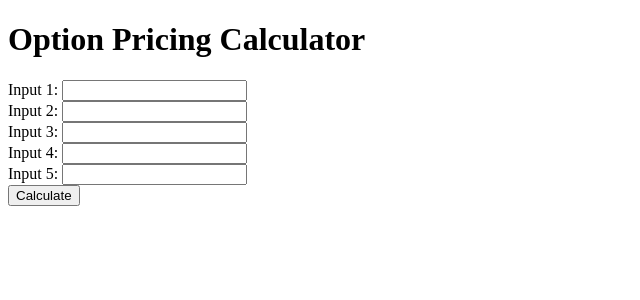
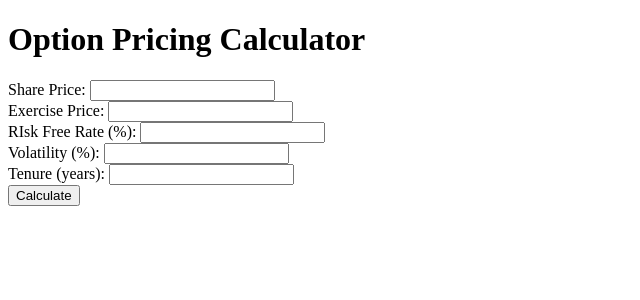
Before and after one commit to Warrben/OptionPricingApp, a Flask app: page / in a window 1280 px wide. Shown: the top 300 px of the page, without its empty margins (0-640 px from the left). Run offline with Flask 3, Linux system fonts and the light colour scheme.

Commit message:
with names of input

```diff
--- a/app.py
+++ b/app.py
@@ -9,25 +9,25 @@ db = SQLAlchemy(app)
 
 class OptionData(db.Model):
     id = db.Column(db.Integer, primary_key=True)
-    input_1 = db.Column(db.Float, nullable=False)
-    input_2 = db.Column(db.Float, nullable=False)
-    input_3 = db.Column(db.Float, nullable=False)
-    input_4 = db.Column(db.Float, nullable=False)
-    input_5 = db.Column(db.Float, nullable=False)
+    share_price = db.Column(db.Float, nullable=False)
+    exercise_PRICE = db.Column(db.Float, nullable=False)
+    risk_free_rate = db.Column(db.Float, nullable=False)
+    volatility = db.Column(db.Float, nullable=False)
+    tenure = db.Column(db.Float, nullable=False)
     call_price = db.Column(db.Float)
     put_price = db.Column(db.Float)
 
-    def __init__(self, input_1, input_2, input_3, input_4, input_5, call_price, put_price):
-        self.input_1 = input_1
-        self.input_2 = input_2
-        self.input_3 = input_3
-        self.input_4 = input_4
-        self.input_5 = input_5
+    def __init__(self, share_price, exercise_PRICE, risk_free_rate, volatility, tenure, call_price, put_price):
+        self.share_price = share_price
+        self.exercise_PRICE = exercise_PRICE
+        self.risk_free_rate = risk_free_rate
+        self.volatility = volatility
+        self.tenure = tenure
         self.call_price = call_price
         self.put_price = put_price
 
     def __repr__(self):
-        return f"OptionData(id={self.id}, input_1={self.input_1}, input_2={self.input_2}, input_3={self.input_3}, input_4={self.input_4}, input_5={self.input_5}, call_price={self.call_price}, put_price={self.put_price})"
+        return f"OptionData(id={self.id}, share_price={self.share_price}, exercise_PRICE={self.exercise_PRICE}, risk_free_rate={self.risk_free_rate}, volatility={self.volatility}, tenure={self.tenure}, call_price={self.call_price}, put_price={self.put_price})"
 
 @app.route('/')
 def index():
@@ -35,23 +35,23 @@ def index():
 
 @app.route('/calculate', methods=['POST'])
 def calculate():
-    input_1 = float(request.form.get('input_1'))
-    input_2 = float(request.form.get('input_2'))
-    input_3 = float(request.form.get('input_3'))
-    input_4 = float(request.form.get('input_4'))
-    input_5 = float(request.form.get('input_5'))
+    share_price = float(request.form.get('share_price'))
+    exercise_PRICE = float(request.form.get('exercise_PRICE'))
+    risk_free_rate = float(request.form.get('risk_free_rate'))
+    volatility = float(request.form.get('volatility'))
+    tenure = float(request.form.get('tenure'))
 
      # Perform option pricing calculations using your library
-    call_price = option_pricing_library.calculate_call_price(input_1, input_2, input_3, input_4, input_5)
-    put_price = option_pricing_library.calculate_put_price(input_1, input_2, input_3, input_4, input_5)
+    call_price = option_pricing_library.calculate_call_price(share_price, exercise_PRICE, risk_free_rate, volatility, tenure)
+    put_price = option_pricing_library.calculate_put_price(share_price, exercise_PRICE, risk_free_rate, volatility, tenure)
 
     # Save data to the database
     option_data = OptionData(
-        input_1=input_1,
-        input_2=input_2,
-        input_3=input_3,
-        input_4=input_4,
-        input_5=input_5,
+        share_price=share_price,
+        exercise_PRICE=exercise_PRICE,
+        risk_free_rate=risk_free_rate,
+        volatility=volatility,
+        tenure=tenure,
         call_price=call_price,
         put_price=put_price
     )
--- a/templates/index.html
+++ b/templates/index.html
@@ -4,6 +4,7 @@
     <meta charset="UTF-8" />
     <meta name="viewport" content="width=device-width, initial-scale=1.0" />
     <title>Option Pricing Calculator</title>
+    <title>This is a test app developed by Manish</title>
     <style>
       /* Add your custom styles here */
     </style>
@@ -13,24 +14,24 @@
       <h1>Option Pricing Calculator</h1>
       <form action="/calculate" method="post">
         <div class="form-group">
-          <label for="input_1">Input 1:</label>
-          <input type="number" step="any" name="input_1" required />
+          <label for="share_price">Share Price:</label>
+          <input type="number" step="any" name="share_price" required />
         </div>
         <div class="form-group">
-          <label for="input_2">Input 2:</label>
-          <input type="number" step="any" name="input_2" required />
+          <label for="exercise_PRICE">Exercise Price:</label>
+          <input type="number" step="any" name="exercise_PRICE" required />
         </div>
         <div class="form-group">
-          <label for="input_3">Input 3:</label>
-          <input type="number" step="any" name="input_3" required />
+          <label for="risk_free_rate">RIsk Free Rate (%):</label>
+          <input type="number" step="any" name="risk_free_rate" required />
         </div>
         <div class="form-group">
-          <label for="input_4">Input 4:</label>
-          <input type="number" step="any" name="input_4" required />
+          <label for="volatility">Volatility (%):</label>
+          <input type="number" step="any" name="volatility" required />
         </div>
         <div class="form-group">
-          <label for="input_5">Input 5:</label>
-          <input type="number" step="any" name="input_5" required />
+          <label for="tenure">Tenure (years):</label>
+          <input type="number" step="any" name="tenure" required />
         </div>
         <button type="submit">Calculate</button>
       </form>
```
Also changed, not shown: option_pricing_library.py (+8 -8 lines), templates/hisory.html (deleted, +0 -33 lines), templates/history.html (added, +36 -0 lines).
